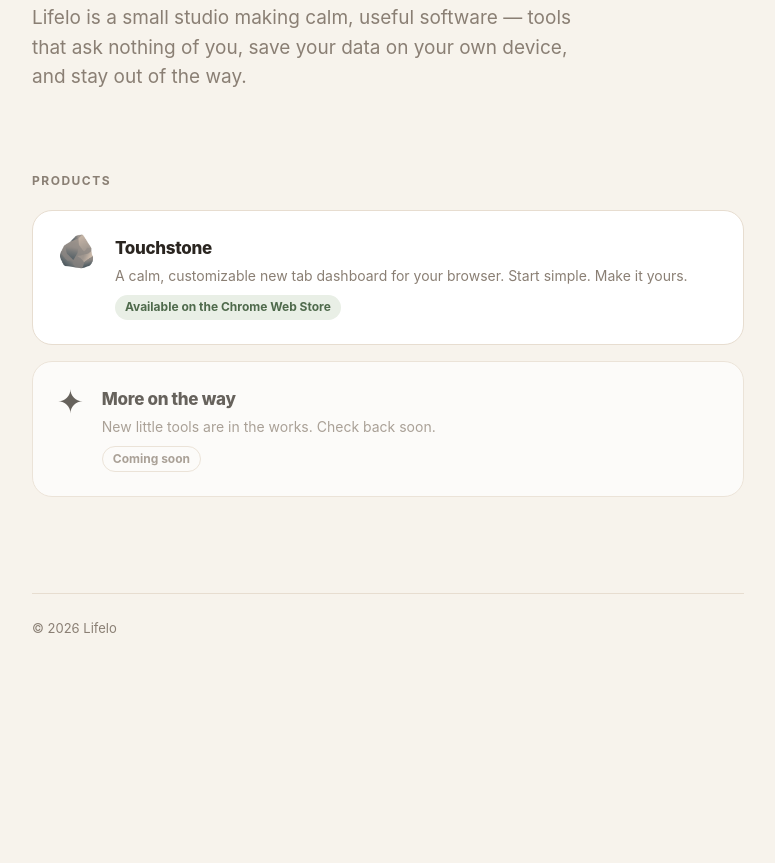
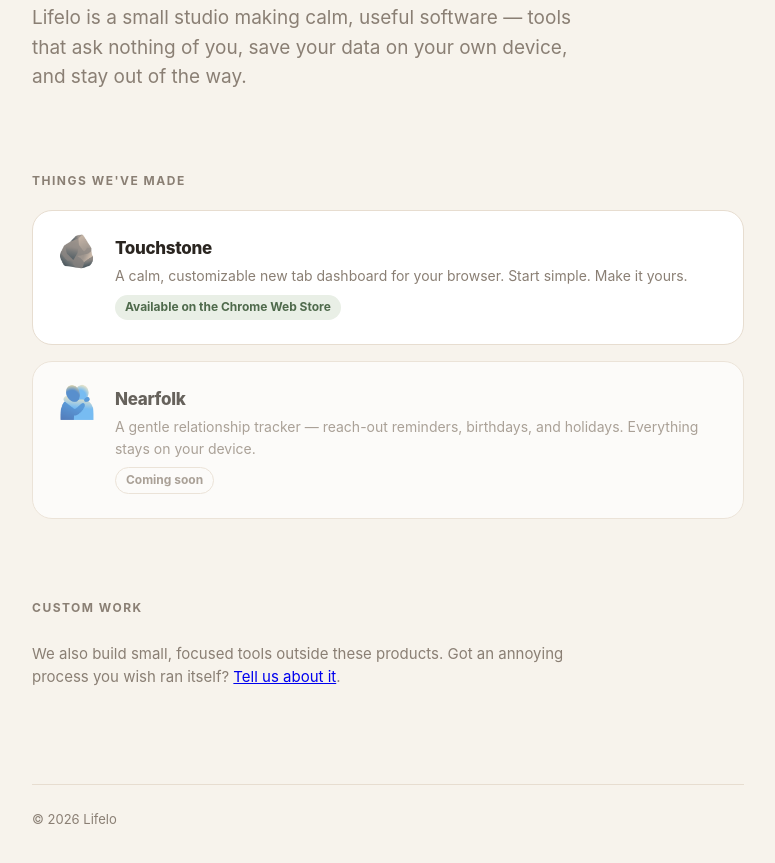
Before and after one commit to lifelohq/lifelo, a plain HTML site: page index.html in a window 1280 px wide. Shown: the part 295-1158 px from the top of the page, without its empty margins (252-1027 px from the left). Before the commit the page ends 1029 px from the top, so only its background shows below. Drawn offline with Linux system fonts and the light colour scheme.

Commit message:
Add Nearfolk (coming soon), custom-work section; rename Products to Things we've made

```diff
--- a/index.html
+++ b/index.html
@@ -150,7 +150,7 @@
       and stay out of the way.
     </p>
 
-    <div class="section-label">Products</div>
+    <div class="section-label">Things we've made</div>
     <div class="products">
       <a class="product" href="https://chromewebstore.google.com/detail/touchstone/gglacbncmeennpfhpmdglogaenjcomnp" target="_blank" rel="noopener">
         <div class="icon">🪨</div>
@@ -162,14 +162,21 @@
       </a>
 
       <div class="product coming">
-        <div class="icon">✦</div>
+        <div class="icon">🫂</div>
         <div class="body">
-          <h3>More on the way</h3>
-          <p>New little tools are in the works. Check back soon.</p>
+          <h3>Nearfolk</h3>
+          <p>A gentle relationship tracker — reach-out reminders, birthdays, and holidays. Everything stays on your device.</p>
           <span class="meta soon">Coming soon</span>
         </div>
       </div>
     </div>
+
+    <div class="section-label">Custom work</div>
+    <p class="about">
+      We also build small, focused tools outside these products.
+      Got an annoying process you wish ran itself?
+      <a href="mailto:lifelohq@gmail.com?subject=Custom%20tool%20idea">Tell us about it</a>.
+    </p>
 
     <footer>
       <span>© 2026 Lifelo</span>
```
